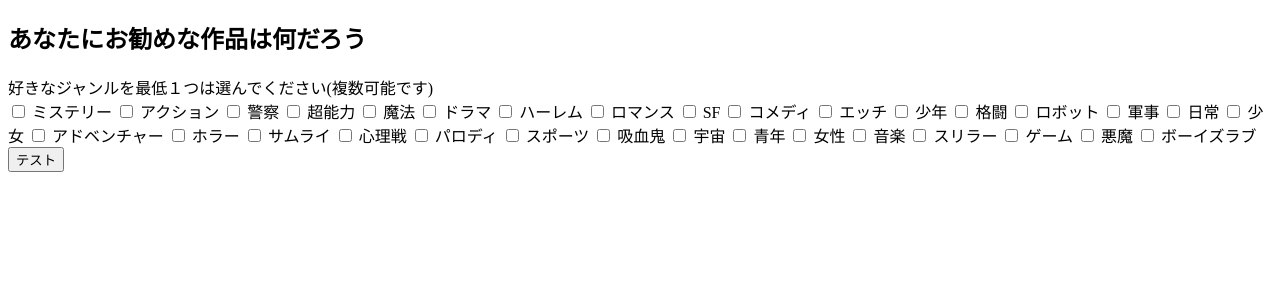
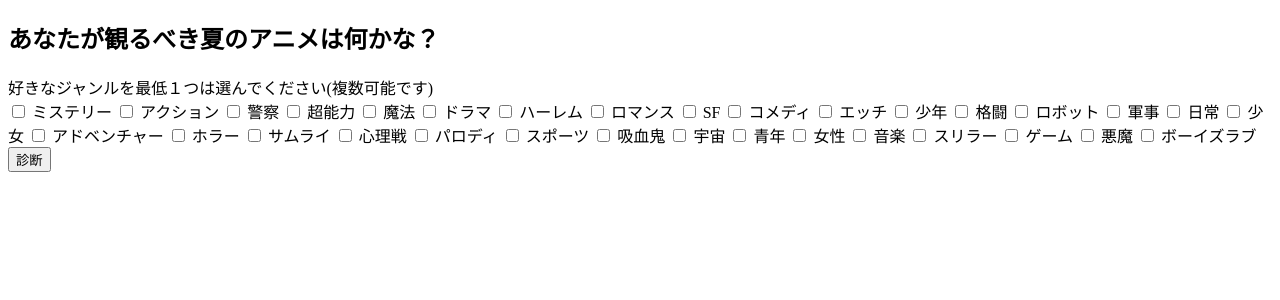
Before and after one commit to hibikino-hakkason/summer-web, a Django app: page /jquery/recommend in a window 1280 px wide. Shown: the top 300 px of the page. Run offline with Django 3.2, Linux system fonts and the light colour scheme.

Commit message:
たくさんのジャンルを選択してもエラーが出ないように変更

```diff
--- a/myapp/create_csv.py
+++ b/myapp/create_csv.py
@@ -7,7 +7,12 @@ def get_movie(genres):
 
     result_df = df.copy()
     for genre in genres:
+        df_ = result_df.copy()
         result_df = result_df[result_df["Genres"].str.contains(genre)]
+        if len(result_df) < 3:
+            result_df = df_.copy()
+            break
+
     result_df = result_df.sort_values("Score", ascending=False)
     result_df = result_df[["Name", "Image_url", "Score"]].reset_index(drop=True)
     if len(result_df) > 3:
--- a/myapp/templates/fact.html
+++ b/myapp/templates/fact.html
@@ -9,6 +9,7 @@
     </head>
 
     <body class="fact-content">
+        <h1>あなたにおすすめの夏に観るべきアニメ</h1>
         {% for movie in movies %}
         <div>{{ movie.Name }}</div>
         <img src={{movie.Image_url}} alt={{movie.Name}} />
--- a/myapp/templates/recommend.html
+++ b/myapp/templates/recommend.html
@@ -12,7 +12,7 @@
 
     <body>
         <div class="container">
-            <h2>あなたにお勧めな作品は何だろう</h2>
+            <h2>あなたが観るべき夏のアニメは何かな？</h2>
                 <label>好きなジャンルを最低１つは選んでください(複数可能です)</label>
                 <form id="target" method="post">{% csrf_token %}
                     <input type="checkbox" id="mistery" name="movie" value="ミステリー" />
@@ -110,8 +110,9 @@
 
                     <input type="checkbox" id="BL" name="movie" value="ボーイズラブ" />
                     <label for="BL">ボーイズラブ</label>
-
-                <input type="submit" id="button" name="button" value="テスト">
+                <br>
+                <input type="submit" id="button" name="button" value="診断">
+                </br>
               </form>
         </div>
         <script>
```
